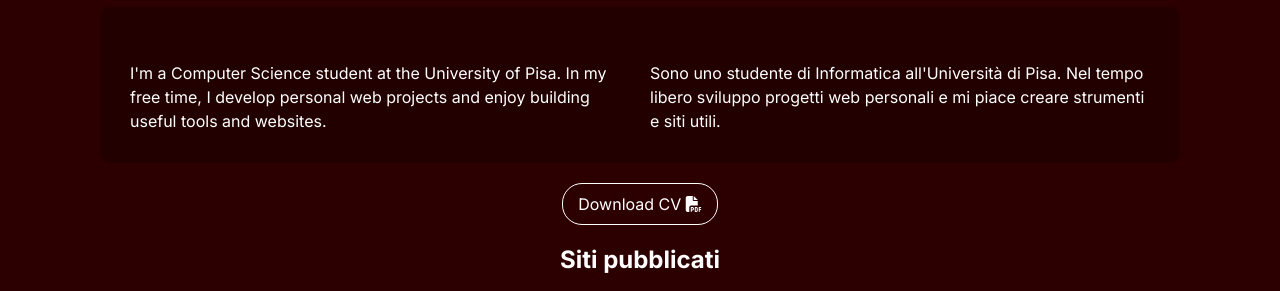
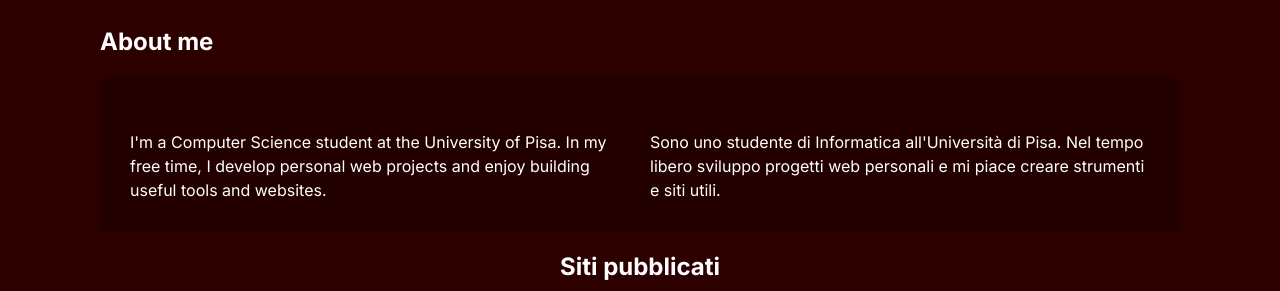
Before and after one commit to samuelefrasca/samuelefrasca.github.io, a plain HTML site: page index.html in a window 1280 px wide. Shown: the part 177-468 px from the top of the page. Drawn offline with Linux system fonts and the light colour scheme; some icons are missing.

Commit message:
fix: remove cv and re-add "About me" title

```diff
--- a/index.html
+++ b/index.html
@@ -49,6 +49,7 @@
     </header>
     <main>
         <div class="container">
+            <h2>About me</h2>
             <div class="presentation">
                 <p class="presen"><span class="fi fi-gb"></span><br>I'm a Computer Science student at the University of
                     Pisa. In my free time, I develop personal web projects and enjoy building useful tools and websites.
@@ -56,8 +57,6 @@
                 <p class="presit"><span class="fi fi-it"></span><br>Sono uno studente di Informatica all'Università di
                     Pisa. Nel tempo libero sviluppo progetti web personali e mi piace creare strumenti e siti utili.</p>
             </div>
-            <a class="curriculum" href="assets/pdf/SamueleFrascaCV.pdf" download>Download CV <i
-                    class="fa-solid fa-file-pdf"></i></a>
             <h2 class="subtitle">Siti pubblicati</h2>
             <div class="pubblicazioni-web">
                 <div class="webcard"><a href="https://unidirectory.it/" target="_blank" rel="noopener noreferrer"><img
```
